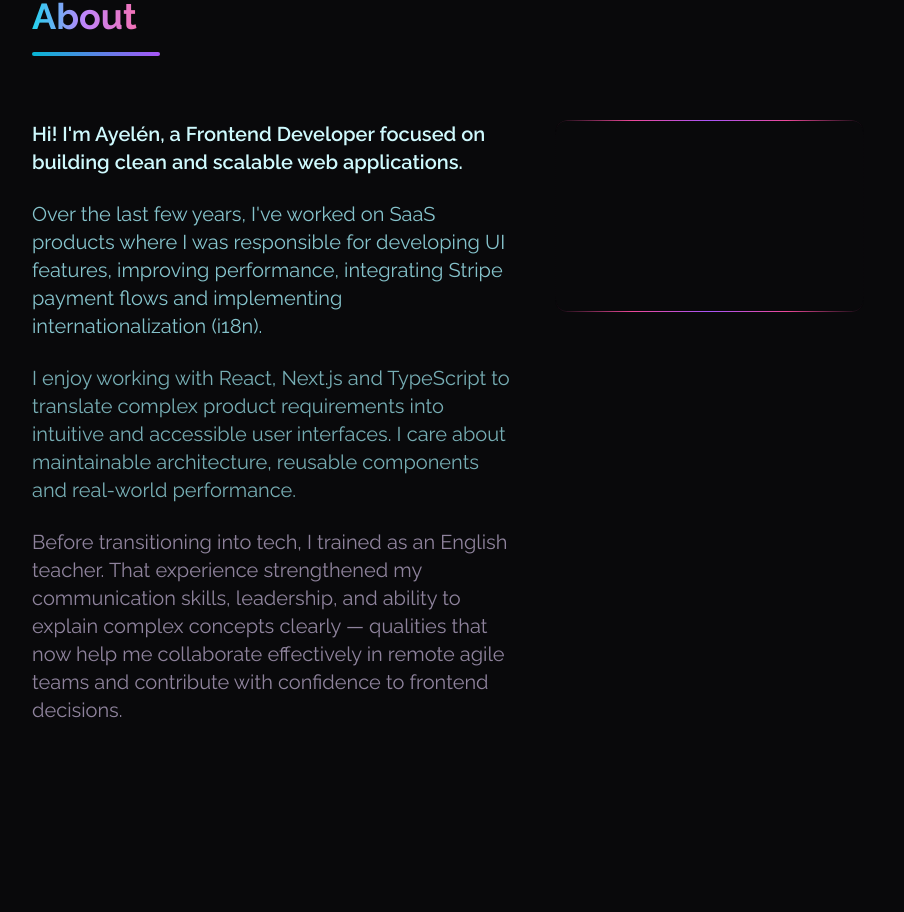
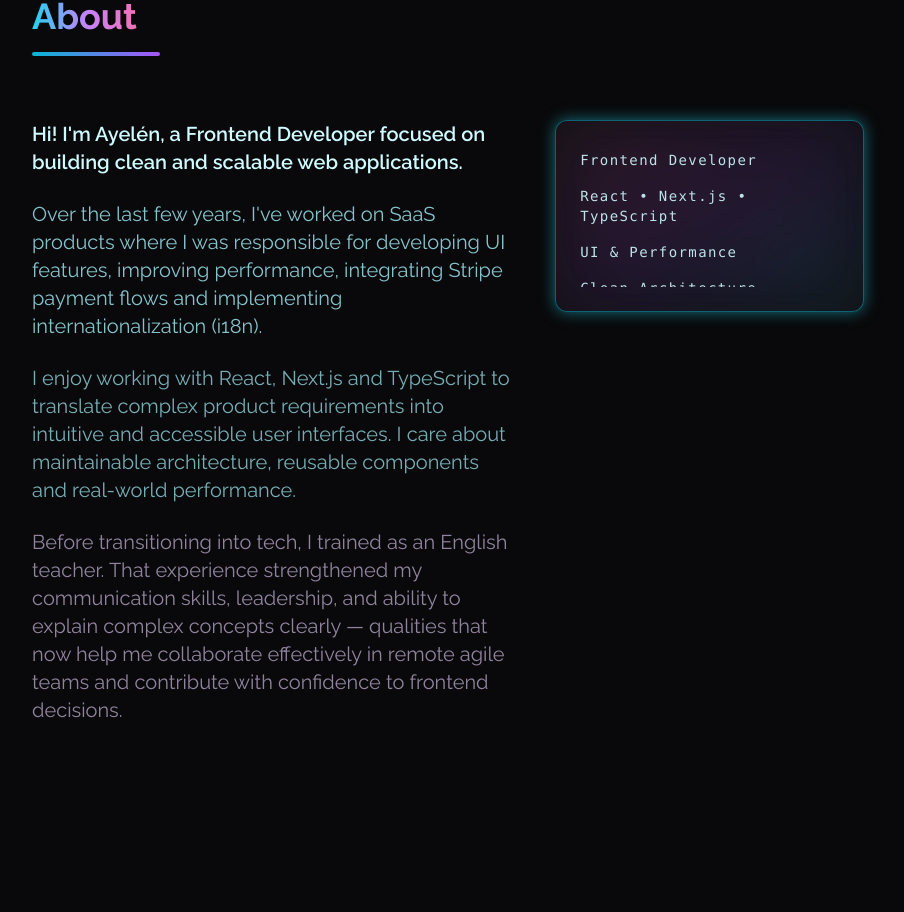
Before and after one commit to Ash19-88/next-portfolio, a Next.js app: page /en in a window 1280 px wide. Shown: the part 940-1852 px from the top of the page, without its empty margins (192-1096 px from the left). Built offline with nearby package versions, Linux system fonts and the light colour scheme.

Commit message:
update: changing globals to match new design

```diff
--- a/src/globals.css
+++ b/src/globals.css
@@ -2,33 +2,25 @@
 @tailwind components;
 @tailwind utilities;
 
-.glow-border {
-  border: 1px solid transparent;
-  background: linear-gradient(
-      90deg,
-      transparent,
-      #ec4899,
-      #a855f7,
-      #ec4899,
-      transparent
-    )
-    border-box;
-  -webkit-mask:
-    linear-gradient(#000 0 0) padding-box,
-    linear-gradient(#000 0 0);
-  -webkit-mask-composite: xor;
-          mask-composite: exclude;
-  animation: glowMove 2s linear infinite;
+@layer utilities {
+  .glow-border {
+    @apply border border-cyan-500/50 shadow-[0_0_15px_rgba(34,211,238,0.5)];
+  }
+  .mask-radial-fade {
+    /* Crea un degradado que va de opaco (centro) a transparente (bordes) */
+    -webkit-mask-image: radial-gradient(circle, rgba(0,0,0,1) 40%, rgba(0,0,0,0) 70%);
+    mask-image: radial-gradient(circle, rgba(0,0,0,1) 40%, rgba(0,0,0,0) 70%);
+
+    /* Asegura que la máscara no se repita y cubra la imagen */
+    -webkit-mask-repeat: no-repeat;
+    mask-repeat: no-repeat;
+    -webkit-mask-size: cover;
+    mask-size: cover;
+    -webkit-mask-position: center;
+    mask-position: center;
+  }
 }
 
-@keyframes glowMove {
-  0% {
-    background-position: 0% 50%;
-  }
-  100% {
-    background-position: 200% 50%;
-  }
-}
 
 @keyframes scrollText {
   0% {
```
